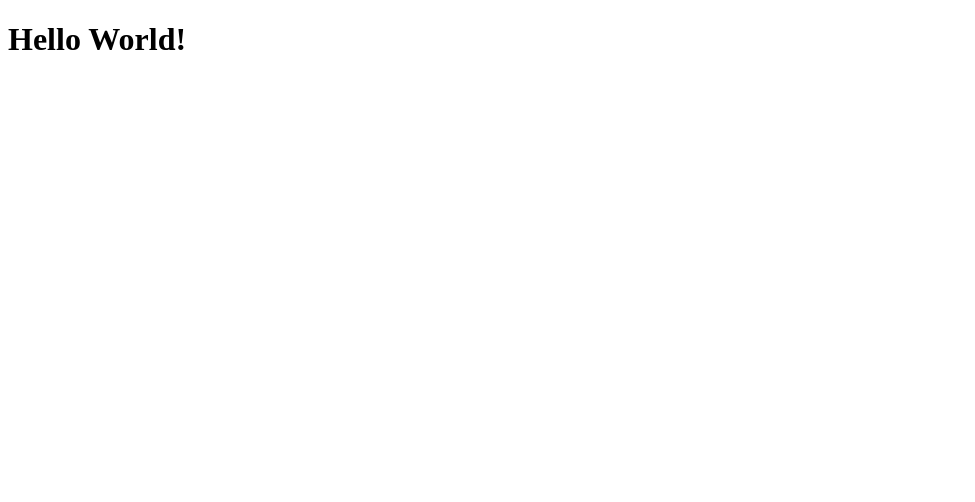
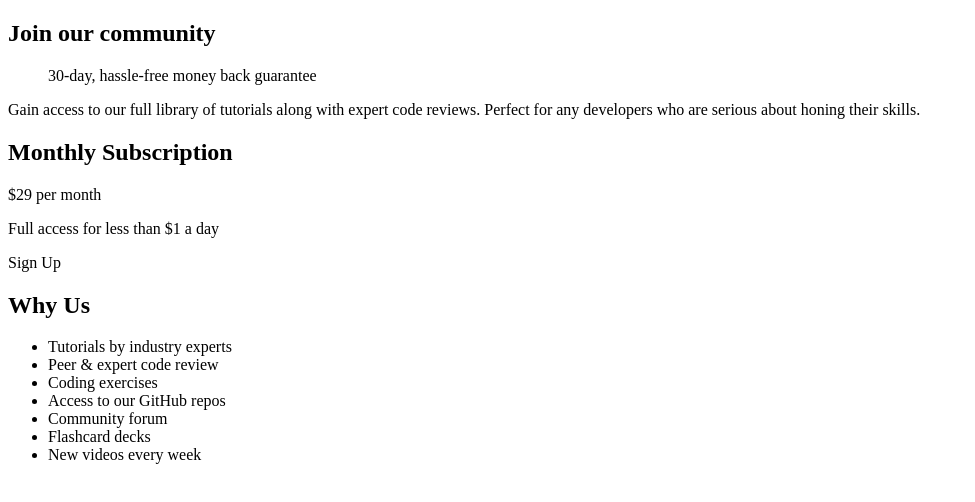
Before and after one commit to jtimenet/single-price-grid, a plain HTML site: page index.html in a window 1280 px wide. Shown: the whole page, without its empty margins (0-975 px from the left). Drawn offline with Linux system fonts and the light colour scheme.

Commit message:
Deploying to gh-pages from @ jtimenet/single-price-grid@2dc700a62426fa8274f9a4f1bd3fac7d44b8c799 🚀

```diff
--- a/index.html
+++ b/index.html
@@ -1 +1 @@
-<!DOCTYPE html><html lang="en"><head><meta charset="UTF-8"><meta name="viewport" content="width=device-width, initial-scale=1.0"><link rel="icon" type="image/x-icon" href="favicon-32x32.png"><title>Simple Price Grid Component</title></head><body> <h1>Hello World!</h1></body></html>
+<!DOCTYPE html><html lang="en"><head><meta charset="UTF-8"><meta name="viewport" content="width=device-width, initial-scale=1.0"><link rel="icon" type="image/x-icon" href="favicon-32x32.png"><title>Simple Price Grid Component</title></head><body> <section> <header><h2>Join our community </h2></header><blockquote>30-day, hassle-free money back guarantee </blockquote><p>Gain access to our full library of tutorials along with expert code reviews. Perfect for any developers who are serious about honing their skills.</p></section><section><header><h2>Monthly Subscription</h2></header><p><span>$29</span> per month </p><p>Full access for less than $1 a day</p><div> <div> <span>Sign Up </span></div></div></section><section><header> <h2>Why Us </h2><ul> <li>Tutorials by industry experts </li><li>Peer & expert code review </li><li>Coding exercises </li><li>Access to our GitHub repos </li><li>Community forum </li><li>Flashcard decks </li><li>New videos every week</li></ul></header></section></body></html>
```
